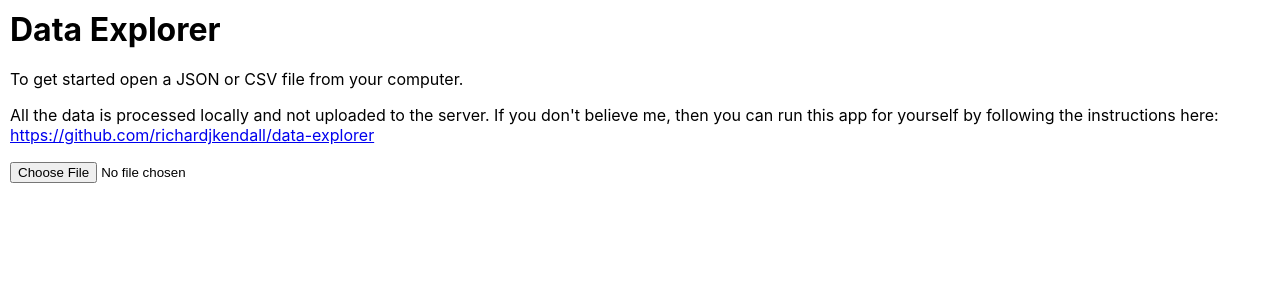
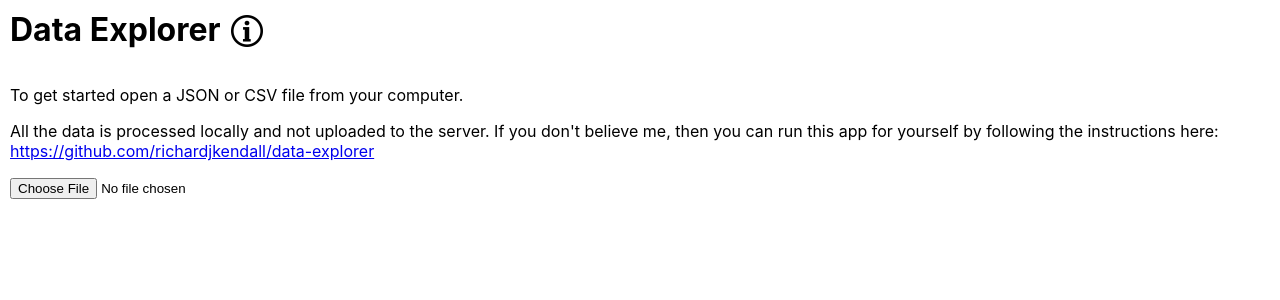
Before and after one commit to richardjkendall/data-explorer, a React (Create React App) app: page / in a window 1280 px wide. Shown: the top 300 px of the page. Built offline with nearby package versions, Linux system fonts and the light colour scheme.

Commit message:
add i button and change meta-data label

```diff
--- a/src/App.js
+++ b/src/App.js
@@ -1,10 +1,37 @@
+import styled from 'styled-components';
 import './App.css';
 import MainView from './MainView';
+
+import icircle from './images/information.png';
+
+const Header = styled.div`
+  display: flex;
+
+  h1 {
+    position: relative;
+  }
+
+  img {
+    height: 32px;
+    width: 32px;
+    padding: 5px;
+    padding-left: 10px;
+    cursor: pointer;
+  }
+
+`
 
 function App() {
   return (
     <div className="App">
-      <h1>Data Explorer</h1>
+      <Header>
+        <h1>Data Explorer</h1>
+        <img style={{width: "32px"}} src={icircle}
+          onClick={() => {
+            window.open("https://github.com/richardjkendall/data-explorer", "_blank");
+          }}
+        />
+      </Header>
       <MainView />
     </div>
   );
--- a/src/MainView.js
+++ b/src/MainView.js
@@ -72,7 +72,7 @@ const VisualGrid = styled.div`
 const Visual = styled.div`
   flex-grow: 1;
   width: calc(50% - 10px);
-  height: 600px;
+  height: 620px;
   margin: 5px;
 
   &:not(:first-child) {
@@ -344,6 +344,7 @@ const MainView = () => {
             break;
           default:
             errorRef.current.addError(`File type of ${fileType} is not supported.`);
+            setLoading(false);
             return;
         }
       } else {
@@ -401,7 +402,7 @@ const MainView = () => {
       </div>}
       {allData.length > 0 &&
       <div>
-        {fileName !== "" && <MetaLabel title={fileName} />}
+        {fileName !== "" && <MetaLabel fileName={fileName} size={allData.length} />}
         <ControlPanel>
           <ControlTitle>Filters</ControlTitle>
           <Filters>
@@ -453,7 +454,7 @@ const MainView = () => {
                   </TitleItemRight>
                 </TitleBar>
                 {sankeyData.nodes.length > 0 && sankeyData.links.length > 0 ?
-                <InjectContainerSize heightBuffer={60}>
+                <InjectContainerSize heightBuffer={70}>
                   <Sankey
                     data={sankeyData}
                     width={500}
@@ -477,7 +478,9 @@ const MainView = () => {
                   />
                 </FullscreenChart>
                 {sankeyData.nodes.length > 0 && sankeyData.links.length > 0 &&
-                <div>
+                <div style={{
+                  margin: "8px"
+                }}>
                   <input
                     id="sankeyShowBlackhole"
                     type="checkbox"
@@ -499,7 +502,7 @@ const MainView = () => {
                     }} />
                   </TitleItemRight>
                 </TitleBar>
-                <InjectContainerSize heightBuffer={70}>
+                <InjectContainerSize heightBuffer={90}>
                   {filters.filter(f => f.options.length > 0).length > 0 ?
                   <Waterfall
                     margin={20}
--- a/src/MetaLabel.js
+++ b/src/MetaLabel.js
@@ -3,24 +3,31 @@ import styled from 'styled-components';
 
 const Container = styled.div`
   position: absolute;
-  right: 30px;
-  top: 20px;
-  width: 190px;
-  height: 20px;
-  border-radius: 5px;
-  background-color: limegreen;
-  color: #ffffff;
-  font-size: 10pt;
+  right: 5px;
+  top: 15px;
+  width: auto;
+  height: 25px;
+  background-color: #f1f1f1;
+  border: 1px solid #cccccc;
   padding: 5px;
-  text-align: center;
-  font-weight: bold;
+  font-size: 8pt;
+  text-align: right;
+
+  p {
+    margin: 1px;
+  }
+
+  p:first-child {
+    font-weight: bold;
+  }
 `
 
-const MetaLabel = ({title}) => {
+const MetaLabel = ({fileName, size}) => {
 
   return (
     <Container>
-      {title}
+      <p>{fileName}</p>
+      <p>{size} total records</p>
     </Container>
   )
 }
```
Also changed, not shown: src/images/information.png (added).
